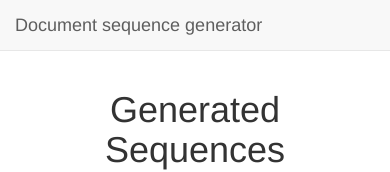
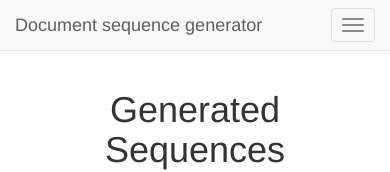
Before and after one commit to brama051/epic-frontend, an Angular app: page / in a window 390 px wide. Shown: the top 172 px of the page. Built offline with nearby package versions, Linux system fonts and the light colour scheme; no server answers; sample sign-in values are in the browser's storage.

Commit message:
Hamburger button for mobile devices added

```diff
--- a/src/app/header/header.component.html
+++ b/src/app/header/header.component.html
@@ -2,6 +2,12 @@
 <nav class="navbar navbar-default navbar-fixed-top">
   <div class="container">
     <div class="navbar-header">
+      <button type="button" class="navbar-toggle collapsed" data-toggle="collapse" data-target="#navbar" aria-expanded="false" aria-controls="navbar">
+        <span class="sr-only">Toggle navigation</span>
+        <span class="icon-bar"></span>
+        <span class="icon-bar"></span>
+        <span class="icon-bar"></span>
+      </button>
       <a class="navbar-brand" href="#">Document sequence generator</a>
     </div>
     <div id="navbar" class="navbar-collapse collapse">
```
